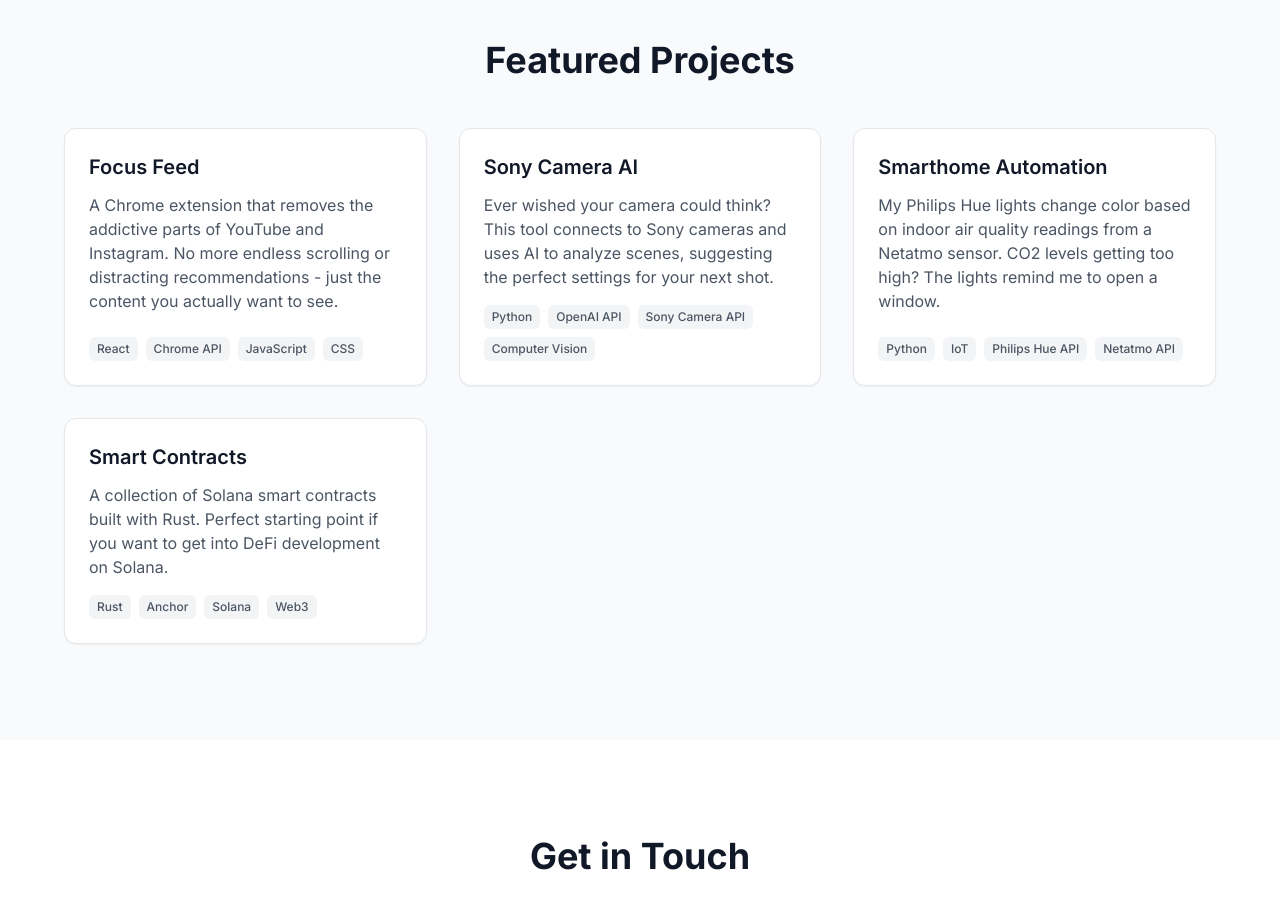
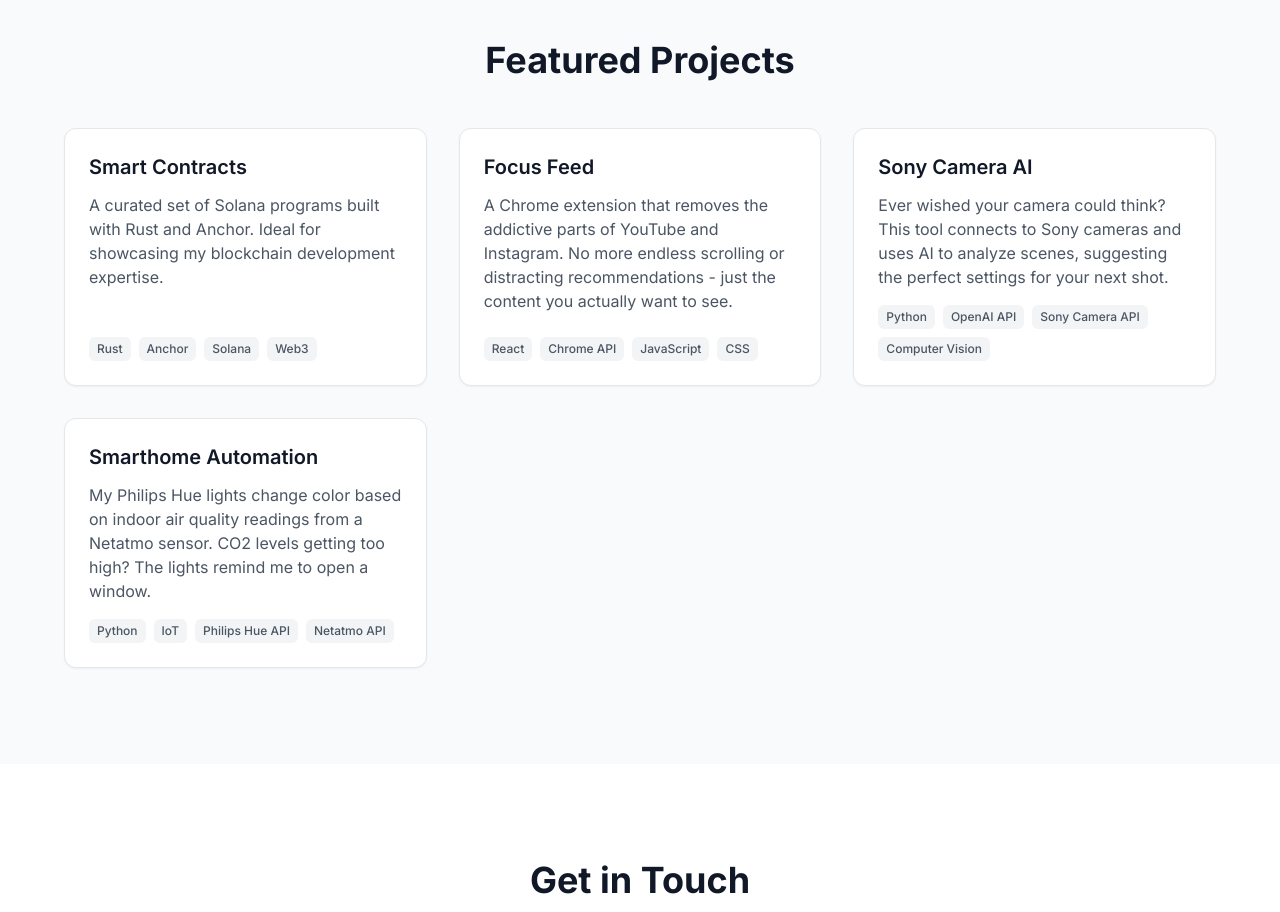
Before and after one commit to SebastianBoehler/sebastianboehler, a Next.js app: page / in a window 1280 px wide. Shown: the part 1480-2392 px from the top of the page. Built offline with nearby package versions, Linux system fonts and the light colour scheme.

Commit message:
Highlight Solana project and update portfolio

```diff
--- a/src/components/ProjectsSection.tsx
+++ b/src/components/ProjectsSection.tsx
@@ -8,6 +8,12 @@ interface Project {
 }
 
 const projects: Project[] = [
+  {
+    title: "Smart Contracts",
+    description: "A curated set of Solana programs built with Rust and Anchor. Ideal for showcasing my blockchain development expertise.",
+    link: "https://github.com/SebastianBoehler/solana-dapp-learning",
+    technologies: ["Rust", "Anchor", "Solana", "Web3"]
+  },
   {
     title: "Focus Feed",
     description: "A Chrome extension that removes the addictive parts of YouTube and Instagram. No more endless scrolling or distracting recommendations - just the content you actually want to see.",
@@ -25,12 +31,6 @@ const projects: Project[] = [
     description: "My Philips Hue lights change color based on indoor air quality readings from a Netatmo sensor. CO2 levels getting too high? The lights remind me to open a window.",
     link: "https://github.com/SebastianBoehler/smarthome-template",
     technologies: ["Python", "IoT", "Philips Hue API", "Netatmo API"]
-  },
-  {
-    title: "Smart Contracts",
-    description: "A collection of Solana smart contracts built with Rust. Perfect starting point if you want to get into DeFi development on Solana.",
-    link: "https://github.com/SebastianBoehler/solana-dapp-learning",
-    technologies: ["Rust", "Anchor", "Solana", "Web3"]
   }
 ];
 
```
Also changed, not shown: 1 other file (tests, documents, lock files or other folders).
